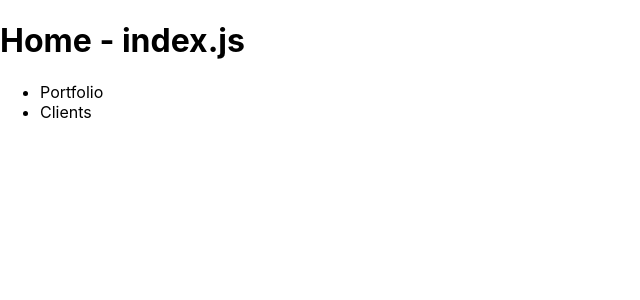
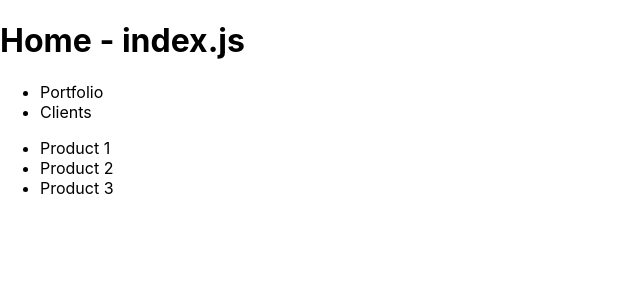
Before and after one commit to ahsanarique/nextjs-practice, a Next.js app: page / in a window 1280 px wide. Shown: the top 300 px of the page, without its empty margins (0-640 px from the left). Built offline with nearby package versions, Linux system fonts and the light colour scheme.

Commit message:
file system + getStaticProps

```diff
--- /dev/null
+++ b/fakeData/fakeData.json
@@ -0,0 +1,7 @@
+{
+  "products": [
+    { "id": "p1", "title": "Product 1" },
+    { "id": "p2", "title": "Product 2" },
+    { "id": "p3", "title": "Product 3" }
+  ]
+}
--- a/pages/index.js
+++ b/pages/index.js
@@ -1,7 +1,12 @@
+import fs from "fs/promises";
+import path from "path";
+
 import Head from "next/head";
 import Link from "next/link";
 
-function HomePage() {
+function HomePage(props) {
+  const { products } = props;
+
   return (
     <div>
       <Head>
@@ -21,9 +26,29 @@ function HomePage() {
             <Link href="/clients">Clients</Link>
           </li>
         </ul>
+
+        <ul>
+          {products.map((product) => (
+            <li key={product.id}>{product.title}</li>
+          ))}
+        </ul>
       </main>
     </div>
   );
 }
 
+// getStaticProps: Prepares the props for the HomePage function. Gets executed first. Then the HomePage component gets executed.
+
+export async function getStaticProps() {
+  const filePath = path.join(process.cwd(), "fakeData", "fakeData.json");
+  const jsonData = await fs.readFile(filePath);
+  const data = JSON.parse(jsonData);
+
+  return {
+    props: {
+      products: data.products,
+    },
+  };
+}
+
 export default HomePage;
```
